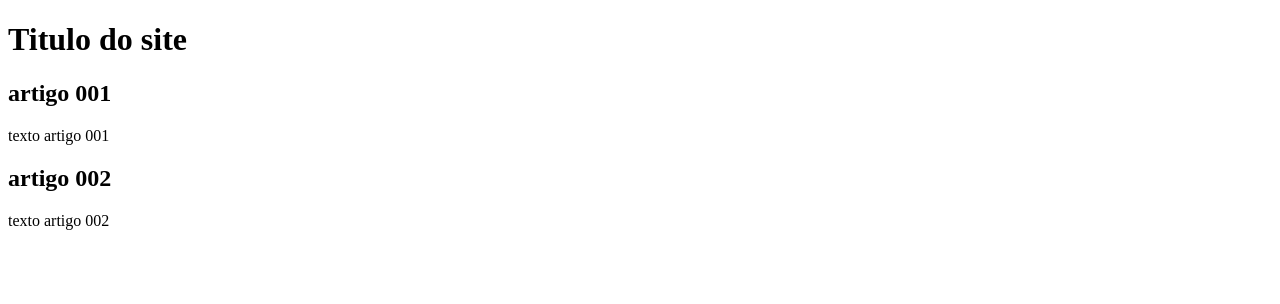
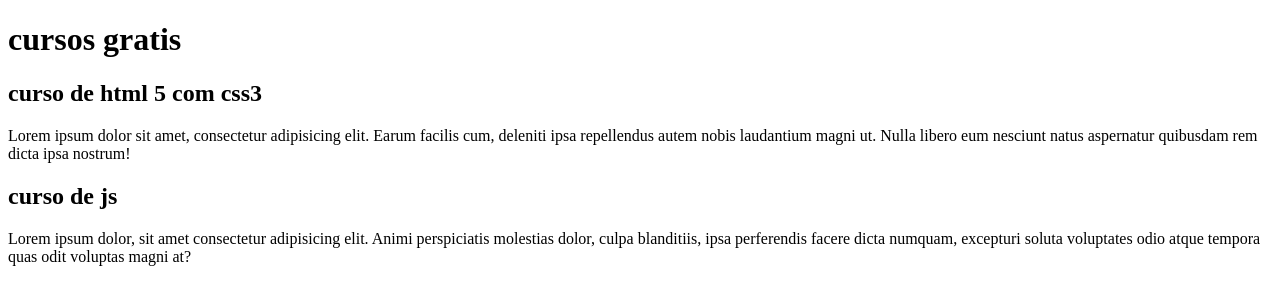
Before and after one commit to alejandrolafuente/projeto-site, a plain HTML site: page index.html in a window 1280 px wide. Drawn offline with Linux system fonts and the light colour scheme.

Commit message:
comecei a escrever o conteudo

```diff
--- a/index.html
+++ b/index.html
@@ -8,15 +8,15 @@
 <body>
     <main>
         <header>
-            <h1>Titulo do site</h1>
+            <h1>cursos gratis</h1>
         </header>
         <article>
-            <h2>artigo 001</h2>
-            <p>texto artigo 001</p>
+            <h2>curso de html 5 com css3</h2>
+            <p>Lorem ipsum dolor sit amet, consectetur adipisicing elit. Earum facilis cum, deleniti ipsa repellendus autem nobis laudantium magni ut. Nulla libero eum nesciunt natus aspernatur quibusdam rem dicta ipsa nostrum!</p>
         </article>
         <article>
-            <h2>artigo 002</h2>
-            <p>texto artigo 002</p>
+            <h2>curso de js</h2>
+            <p>Lorem ipsum dolor, sit amet consectetur adipisicing elit. Animi perspiciatis molestias dolor, culpa blanditiis, ipsa perferendis facere dicta numquam, excepturi soluta voluptates odio atque tempora quas odit voluptas magni at?</p>
         </article>
     </main>
 </body>
```
